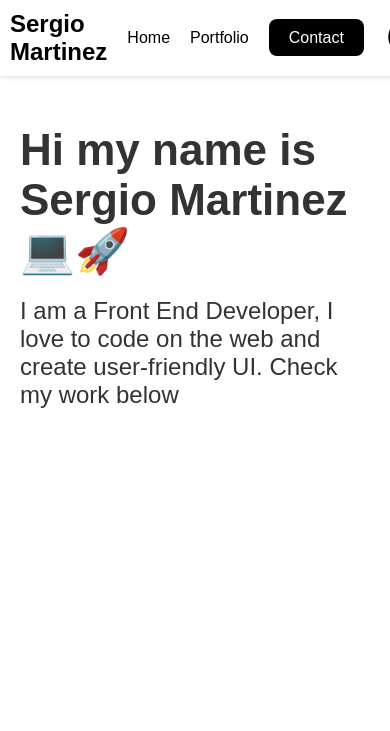
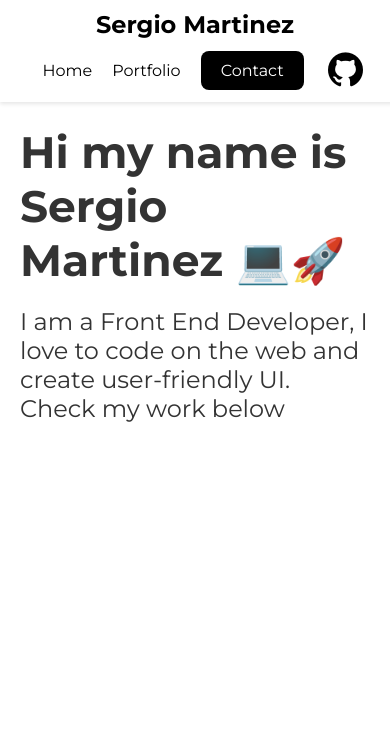
Before and after one commit to ItsSerg/Portfolio, a plain HTML site: page index.html in a window 390 px wide. Shown: the top 731 px of the page. Drawn offline with Linux system fonts and the light colour scheme.

Commit message:
Add media queries for mobile responivness

```diff
--- a/style.css
+++ b/style.css
@@ -1,4 +1,4 @@
-@import url();
+@import url('https://fonts.googleapis.com/css2?family=Montserrat:ital,wght@0,100..900;1,100..900&display=swap');
 
 body{
     font-family: 'Montserrat', sans-serif;
@@ -21,6 +21,7 @@ body{
     display: flex;
     justify-content: space-between;
     align-items: center;
+    padding: 0 20px 0 0;
 }
 
 .container {
@@ -211,3 +212,26 @@ body{
 .footer__text {
     margin: 0;
 }
+
+/* Media Queries for Mobile Responsiveness */
+@media (max-width: 768px) {
+    .header .container {
+        text-align: center;
+        justify-content: center;
+        flex-wrap: wrap;
+    }
+
+    .header_-title {
+        text-align: center;
+    }
+
+    .header__nav-list {
+        align-items: center;
+        width: 100%;
+        justify-content: space-between;
+    }
+
+    .header__nav-item {
+        margin-top: 10px;
+    }
+}
```
